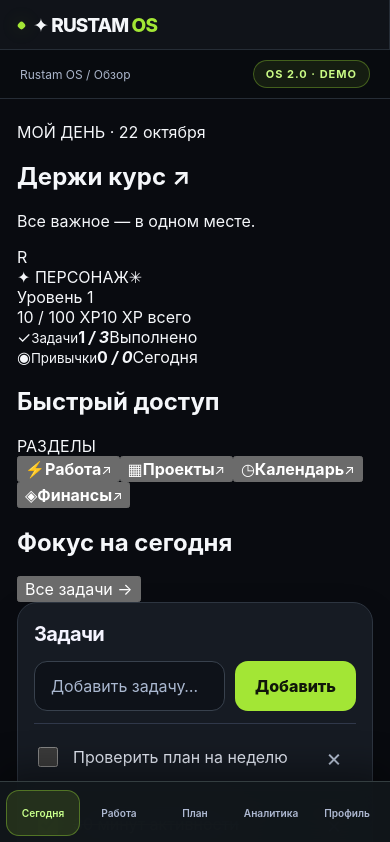
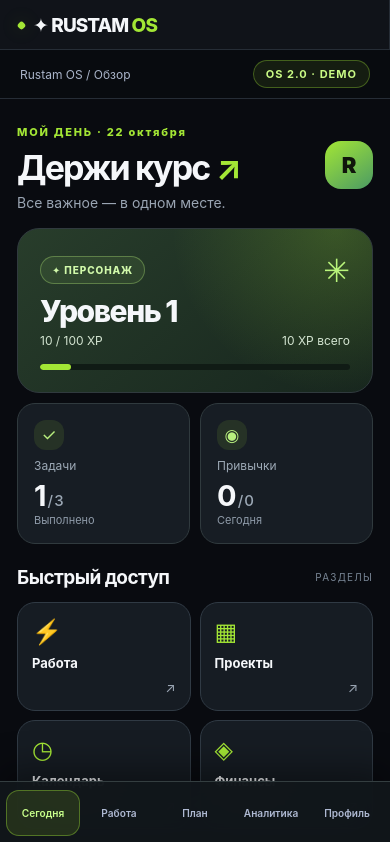
Before and after one commit to blatokomitet/rustam-os, a React (Vite) app: page / in a window 390 px wide. Shown: the top 842 px of the page. Built offline with nearby package versions, Linux system fonts and the light colour scheme.

Commit message:
style(dashboard): implement responsive bento cards, quick action tiles and compact hierarchy

```diff
--- a/src/design-v2.css
+++ b/src/design-v2.css
@@ -34,3 +34,52 @@ button:focus-visible,input:focus-visible{outline-color:#a3e635}
  .mobile-more-menu button{background:#222a30;border-color:#3b4745}
  .mobile-more-menu button.selected{background:#34482b;border-color:#a3e635}
 }
+
+
+/* V2 dashboard — real responsive layout, not a recolored legacy hero */
+.v2-dashboard{margin-bottom:18px}
+.v2-greeting{display:flex;justify-content:space-between;align-items:center;gap:16px;margin:0 0 23px}
+.v2-kicker{font-size:11px;font-weight:800;letter-spacing:.16em;color:#a3e635}
+.v2-greeting h2{font-size:clamp(30px,4vw,48px);line-height:1.08;letter-spacing:-.055em;margin:10px 0 7px}
+.v2-greeting h2 span{color:#a3e635}
+.v2-greeting p{color:#9aa5b3;margin:0;font-size:14px}
+.v2-avatar{width:48px;height:48px;border-radius:16px;background:linear-gradient(145deg,#a3e635,#4b9b64);color:#10160b;display:grid;place-items:center;font-weight:900;font-size:22px;flex-shrink:0}
+.v2-grid{display:grid;grid-template-columns:2fr 1fr 1fr;gap:12px}
+.v2-feature,.v2-metric{border-radius:22px;padding:22px;border:1px solid #303a3e;min-height:180px}
+.v2-feature{background:radial-gradient(circle at 90% 0%,#a3e63535,transparent 46%),linear-gradient(140deg,#283d2b,#17261e);display:flex;flex-direction:column;justify-content:space-between}
+.v2-row,.v2-feature-bottom{display:flex;justify-content:space-between;align-items:center;gap:10px}
+.v2-pill{border:1px solid #b7f17855;background:#b7f17815;color:#d1f9aa;border-radius:100px;padding:7px 11px;font-size:10px;font-weight:800;letter-spacing:.09em}
+.v2-feature-icon{font-size:32px;color:#b9f57b}
+.v2-level{font-size:clamp(26px,3.3vw,38px);font-weight:850;letter-spacing:-.05em}
+.v2-feature-bottom{font-size:12px;color:#d4e5d2}
+.v2-progress{height:6px;border-radius:20px;background:#101b15;overflow:hidden;margin-top:12px}
+.v2-progress div{height:100%;background:#a3e635;border-radius:20px}
+.v2-metric{background:#171d24;display:flex;flex-direction:column;align-items:flex-start}
+.v2-metric-icon{display:grid;place-items:center;width:36px;height:36px;border-radius:12px;background:#a3e6351c;color:#b8ef7e;font-size:20px;margin-bottom:13px}
+.v2-metric small{color:#9ca8b5;font-size:12px}
+.v2-metric strong{font-size:32px;letter-spacing:-.05em;margin-top:5px}
+.v2-metric strong em{font-size:15px;color:#9ca8b5;font-style:normal;font-weight:500}
+.v2-caption{font-size:11px;color:#8f9ba9;margin-top:auto}
+.v2-section-head{display:flex;justify-content:space-between;align-items:center;gap:10px;margin:27px 0 13px}
+.v2-section-head h2{font-size:19px;letter-spacing:-.03em;margin:0}
+.v2-section-head span{font-size:10px;color:#778493;letter-spacing:.12em}
+.v2-section-head button{border:0;background:transparent;color:#a3e635;font-size:12px;font-weight:700}
+.v2-shortcuts{display:grid;grid-template-columns:repeat(4,minmax(0,1fr));gap:11px}
+.v2-shortcuts button{background:#161c23;border:1px solid #303a44;color:#f5f7fa;border-radius:18px;padding:17px;display:flex;flex-direction:column;align-items:flex-start;gap:14px;min-height:114px}
+.v2-shortcuts button>span{font-size:24px;color:#a3e635}
+.v2-shortcuts button strong{font-size:13px}
+.v2-shortcuts button small{align-self:flex-end;color:#9aa5b3}
+.v2-shortcuts button:hover{border-color:#a3e635}
+@media(max-width:750px){
+ .v2-greeting{margin-bottom:17px}.v2-greeting h2{font-size:34px}
+ .v2-grid{grid-template-columns:repeat(2,minmax(0,1fr));gap:10px}
+ .v2-feature{grid-column:1/-1;min-height:165px}
+ .v2-metric{min-height:135px;padding:16px;border-radius:18px}
+ .v2-metric-icon{width:30px;height:30px;font-size:17px;margin-bottom:8px}
+ .v2-metric strong{font-size:29px}.v2-level{font-size:30px}
+ .v2-shortcuts{grid-template-columns:repeat(2,minmax(0,1fr));gap:9px}
+ .v2-shortcuts button{min-height:94px;padding:14px;gap:9px}
+ .v2-section-head{margin-top:22px}
+ .content{padding-top:21px}
+}
+@media(max-width:370px){.v2-greeting h2{font-size:29px}.v2-feature{padding:18px}.v2-metric{padding:13px}}
```
